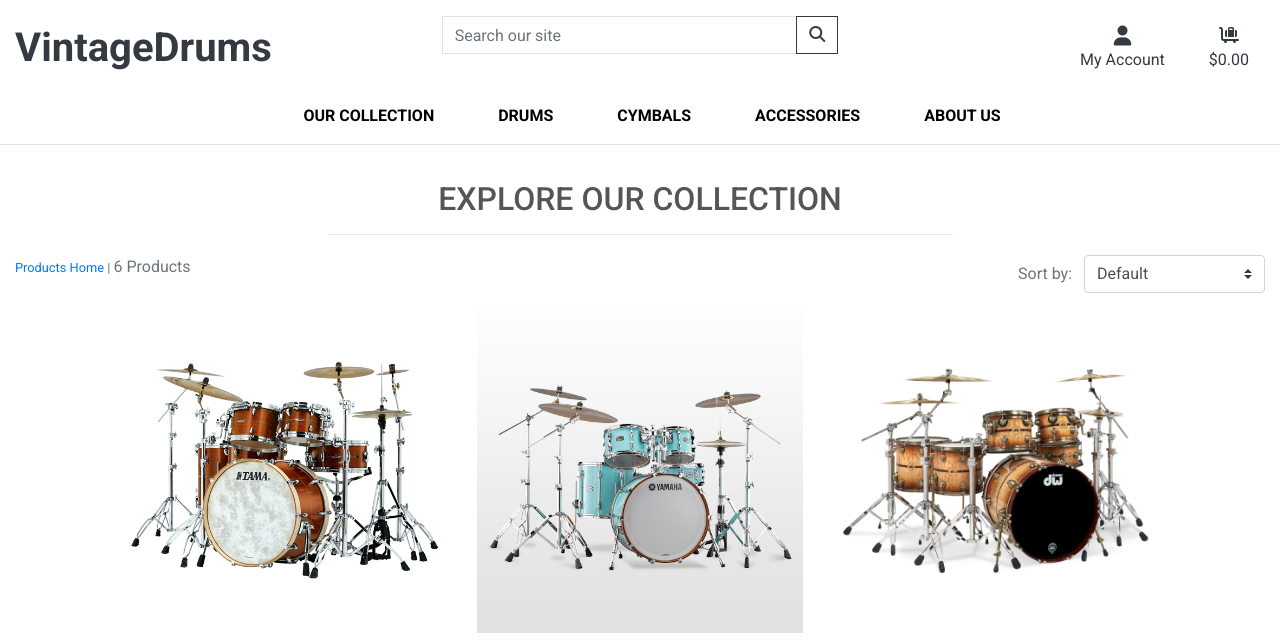
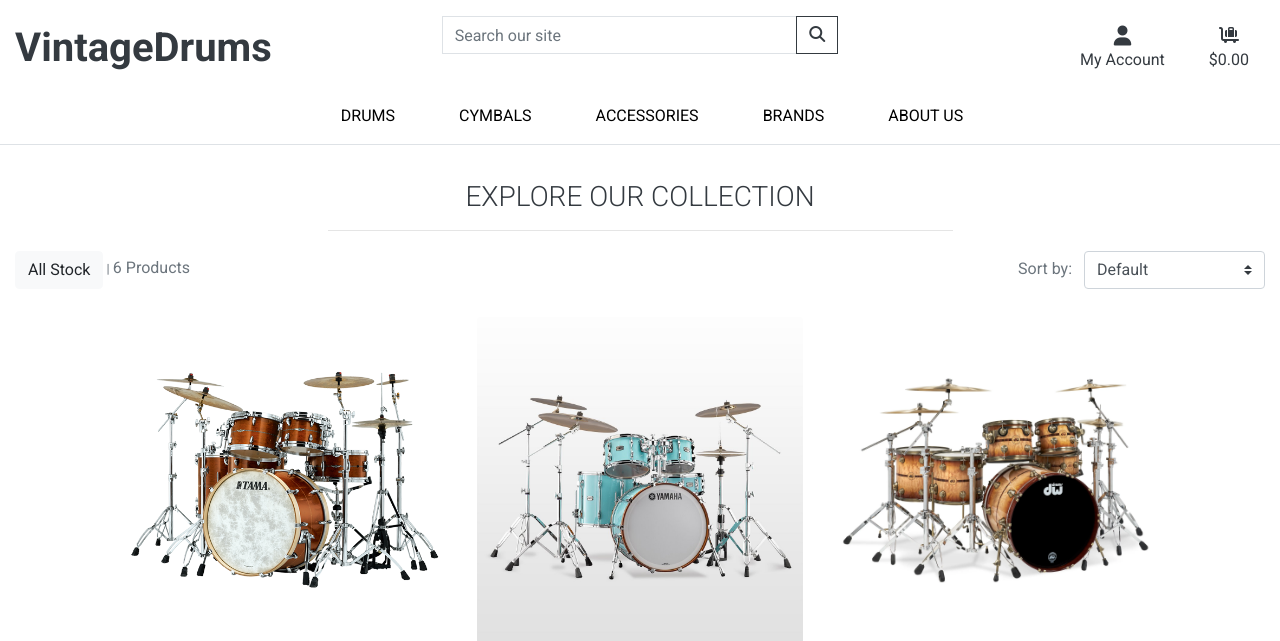
Before and after one commit to Andrewodwyer/vintage_drums, a Django app: page /products/ in a window 1280 px wide. Shown: the top 641 px of the page. Run offline with Django 3.2, Linux system fonts and the light colour scheme; data comes from the database, SQL or seed files in the repository; some libraries are stand-ins or nearby versions.

Commit message:
Brandds button added to main nav

```diff
--- a/products/templates/products/products.html
+++ b/products/templates/products/products.html
@@ -15,7 +15,7 @@
         <!--  Heading -->
         <div class="row">
             <div class="col text-center mt-3">
-                <h2 class="logo-font">Explore Our Collection</h2>
+                <h3 class="logo-font"><a class="text-brand text-dark" href="{% url 'all_products' %}">Explore Our Collection</a></h3>
                 {% for c in current_categories %}
                     <a class="category-badge text-decoration-none" href="{% url 'all_products' %}?category={{ c.name }}">
                         <span class="p-2 mt-2 badge badge-white text-black rounded-0 border border-dark">{{ c.friendly_name }}</span>
@@ -54,7 +54,7 @@
             <div class="col-12 col-md-6 order-md-first">
                 <p class="text-muted mt-3 text-center text-md-left">
                     {% if search_term or current_categories or current_sorting != 'None_None' %}
-                        <span class="small"><a href="{% url 'all_products' %}">Products Home</a> | </span>
+                        <span class="small"><a href="{% url 'all_products' %}" class="btn btn-light">All Stock</a> | </span>
                     {% endif %}
                     {{ products|length }} Products{% if search_term %} found for <strong>"{{ search_term }}"</strong>{% endif %}
                 </p>
--- a/static/css/base.css
+++ b/static/css/base.css
@@ -78,6 +78,11 @@ body {
     background: rgb(42, 42, 42) !important;
 }
 
+a.category-badge > span.badge:hover {
+    background: #212529 !important;
+    color: #fff !important;
+}
+
 /* background for products page, -1 so it's behind the products */
 .overlay {
 	height: 100%;
--- a/templates/includes/main-nav.html
+++ b/templates/includes/main-nav.html
@@ -1,18 +1,8 @@
 <div class="collapse navbar-collapse" id="main-nav">
     <ul class="navbar-nav w-auto mx-auto">
-        <li class="nav-item dropdown">
-            <a class="logo-font font-weight-bold nav-link text-black mr-5" href="#" id="all-products-link" data-toggle="dropdown" aria-haspopup="true" aria-expanded="false">
-                Our Collection
-            </a>
-            <div class="dropdown-menu border-0" aria-labelledby="all-products-link">
-                <a href="" class="dropdown-item ">By Rating</a>
-                <a href="" class="dropdown-item ">By Category</a>
-                <a href="{% url 'all_products' %}" class="dropdown-item">Our Collection</a>
-            </div>
-        </li>
 
         <li class="nav-item dropdown">
-            <a class="logo-font font-weight-bold nav-link text-black mr-5" href="#" id="drum-link" data-toggle="dropdown" aria-haspopup="true" aria-expanded="false">
+            <a class="logo-font nav-link text-black mr-5" href="#" id="drum-link" data-toggle="dropdown" aria-haspopup="true" aria-expanded="false">
                 Drums
             </a>
             <div class="dropdown-menu border-0" aria-labelledby="drum-link">
@@ -23,7 +13,7 @@
         </li>
 
         <li class="nav-item dropdown">
-            <a class="logo-font font-weight-bold nav-link text-black mr-5" href="#" id="cymbal-link" data-toggle="dropdown" aria-haspopup="true" aria-expanded="false">
+            <a class="logo-font nav-link text-black mr-5" href="#" id="cymbal-link" data-toggle="dropdown" aria-haspopup="true" aria-expanded="false">
                 Cymbals
             </a>
             <div class="dropdown-menu border-0" aria-labelledby="cymbal-link">
@@ -35,7 +25,7 @@
         </li>
 
         <li class="nav-item dropdown">
-            <a class="logo-font font-weight-bold nav-link text-black" href="#" id="accessories" data-toggle="dropdown" aria-haspopup="true" aria-expanded="false">
+            <a class="logo-font nav-link text-black" href="#" id="accessories" data-toggle="dropdown" aria-haspopup="true" aria-expanded="false">
                 Accessories
             </a>
             <div class="dropdown-menu border-0" aria-labelledby="specials-link">
@@ -44,8 +34,23 @@
                 <a href="{% url 'all_products' %}?category=stands,sticks" class="dropdown-item">All Accessories</a>
             </div>
         </li>
+
+        <li class="nav-item dropdown">
+            <a class="logo-font nav-link text-black ml-5" href="#" id="brand-link" data-toggle="dropdown" aria-haspopup="true" aria-expanded="false">
+                Brands
+            </a>
+            <div class="dropdown-menu border-0" aria-labelledby="all-products-link">
+                <a href="{% url 'all_products' %}?brand=DW Drums" class="dropdown-item ">DW Drums</a>
+                <a href="{% url 'all_products' %}?brand=Tama" class="dropdown-item ">Tama</a>
+                <a href="{% url 'all_products' %}?brand=Ludwig" class="dropdown-item">Ludwig</a>
+                <a href="{% url 'all_products' %}?brand=Mapex" class="dropdown-item">Mapex</a>
+                <a href="{% url 'all_products' %}?brand=Meinl" class="dropdown-item">Meinl</a>
+                <a href="{% url 'all_products' %}?brand=Pearl" class="dropdown-item">Pearl</a>
+            </div>
+        </li>
+
         <li class="nav-item pl-5">
-            <a class="logo-font font-weight-bold nav-link text-black" href="#">About Us</a>
+            <a class="logo-font nav-link text-black" href="#">About Us</a>
         </li>
     </ul>
 </div>
--- a/templates/includes/mobile-top-header.html
+++ b/templates/includes/mobile-top-header.html
@@ -21,7 +21,7 @@
     </div>
 </li>
 <li class="list-inline-item dropdown">
-    <a class="text-black nav-link d-block d-lg-none" href="#" id="user-options" data-toggle="dropdown" aria-haspopup="true" aria-expanded="false">
+    <a class="text-black nav-link d-lg-none" href="#" id="user-options" data-toggle="dropdown" aria-haspopup="true" aria-expanded="false">
         <div class="text-center">
             <div><i class="fas fa-user fa-lg"></i></div>
             <p class="my-0">My Account</p>
```
